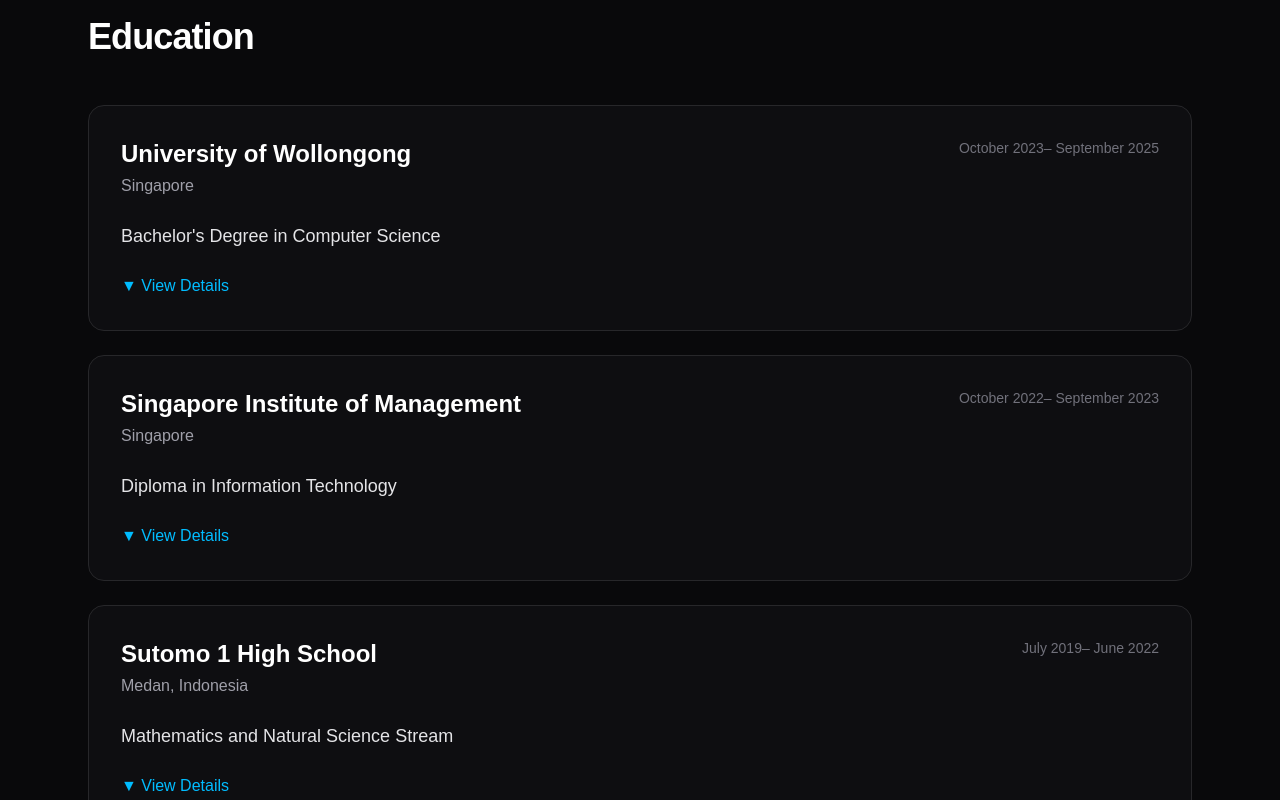
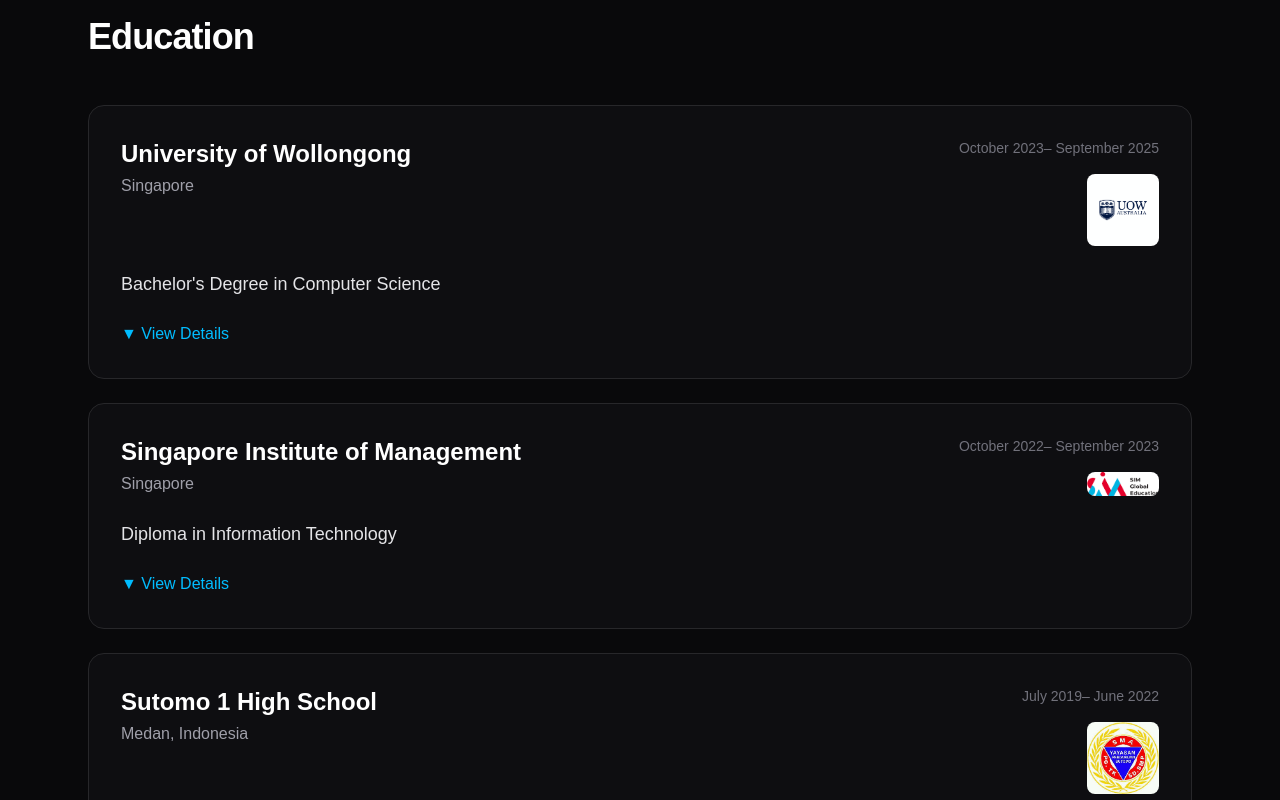
Before and after one commit to Ed0304/New-Portfolio, a Next.js app: page /en in a window 1280 px wide. Shown: the part 880-1680 px from the top of the page. Built offline with nearby package versions, Linux system fonts and the light colour scheme.

Commit message:
Tweaked the structure of the education section.

```diff
--- a/app/components/education.tsx
+++ b/app/components/education.tsx
@@ -68,9 +68,31 @@
         </div>
 
         {/* Right */}
-        <p className="text-sm text-zinc-500">
-            {education.period}
-        </p>
+        <div
+            className="
+                flex
+                flex-col
+                items-end
+                gap-4
+            "
+        >
+
+            <p className="text-sm text-zinc-500">
+                {education.period}
+            </p>
+
+            <Image
+                src={education.logo}
+                alt={`${education.name} logo`}
+                width={72}
+                height={72}
+                className="
+                    rounded-lg
+                    object-contain
+                "
+            />
+
+        </div>
 
     </div>
 
--- a/app/messages/en/education.json
+++ b/app/messages/en/education.json
@@ -7,21 +7,24 @@
       "degree": "Bachelor's Degree in Computer Science",
       "major": "Digital Systems Security and Cyber Security",
       "award": "Graduated with Distinction",
-      "period": "October 2023– September 2025"
+      "period": "October 2023– September 2025",
+      "logo": "/images/uow.png"
     },
     {
       "id": "sim",
       "name": "Singapore Institute of Management",
       "location": "Singapore",
       "degree": "Diploma in Information Technology",
-      "period": "October 2022– September 2023"
+      "period": "October 2022– September 2023",
+      "logo": "/images/sim.png"
     },
     {
       "id": "sutomo-1",
       "name": "Sutomo 1 High School",
       "location": "Medan, Indonesia",
       "degree": "Mathematics and Natural Science Stream",
-      "period": "July 2019– June 2022"
+      "period": "July 2019– June 2022",
+      "logo": "/images/sutomo.jpg"
     }
   ]
 }
--- a/app/messages/id/education.json
+++ b/app/messages/id/education.json
@@ -7,21 +7,24 @@
       "degree": "Bachelor's Degree in Computer Science",
       "major": "Digital Systems Security and Cyber Security",
       "award": "Graduated with Distinction",
-      "period": "October 2023– September 2025"
+      "period": "October 2023– September 2025",
+      "logo": "/images/uow.png"
     },
     {
       "id": "sim",
       "name": "Singapore Institute of Management",
       "location": "Singapore",
       "degree": "Diploma in Information Technology",
-      "period": "October 2022– September 2023"
+      "period": "October 2022– September 2023",
+      "logo": "/images/sim.png"
     },
     {
       "id": "sutomo-1",
       "name": "Sutomo 1 High School",
       "location": "Medan, Indonesia",
       "degree": "Mathematics and Natural Science Stream",
-      "period": "July 2019– June 2022"
+      "period": "July 2019– June 2022",
+      "logo": "/images/sutomo.jpg"
     }
   ]
 }
--- a/app/messages/ja/education.json
+++ b/app/messages/ja/education.json
@@ -7,21 +7,24 @@
       "degree": "Bachelor's Degree in Computer Science",
       "major": "Digital Systems Security and Cyber Security",
       "award": "Graduated with Distinction",
-      "period": "October 2023– September 2025"
+      "period": "October 2023– September 2025",
+      "logo": "/images/uow.png"
     },
     {
       "id": "sim",
       "name": "Singapore Institute of Management",
       "location": "Singapore",
       "degree": "Diploma in Information Technology",
-      "period": "October 2022– September 2023"
+      "period": "October 2022– September 2023",
+      "logo": "/images/sim.png"
     },
     {
       "id": "sutomo-1",
       "name": "Sutomo 1 High School",
       "location": "Medan, Indonesia",
       "degree": "Mathematics and Natural Science Stream",
-      "period": "July 2019– June 2022"
+      "period": "July 2019– June 2022",
+      "logo": "/images/sutomo.jpg"
     }
   ]
 }
--- a/app/messages/zh/education.json
+++ b/app/messages/zh/education.json
@@ -7,21 +7,24 @@
       "degree": "Bachelor's Degree in Computer Science",
       "major": "Digital Systems Security and Cyber Security",
       "award": "Graduated with Distinction",
-      "period": "October 2023– September 2025"
+      "period": "October 2023– September 2025",
+      "logo": "/images/uow.png"
     },
     {
       "id": "sim",
       "name": "Singapore Institute of Management",
       "location": "Singapore",
       "degree": "Diploma in Information Technology",
-      "period": "October 2022– September 2023"
+      "period": "October 2022– September 2023",
+      "logo": "/images/sim.png"
     },
     {
       "id": "sutomo-1",
       "name": "Sutomo 1 High School",
       "location": "Medan, Indonesia",
       "degree": "Mathematics and Natural Science Stream",
-      "period": "July 2019– June 2022"
+      "period": "July 2019– June 2022",
+      "logo": "/images/sutomo.jpg"
     }
   ]
 }
```
